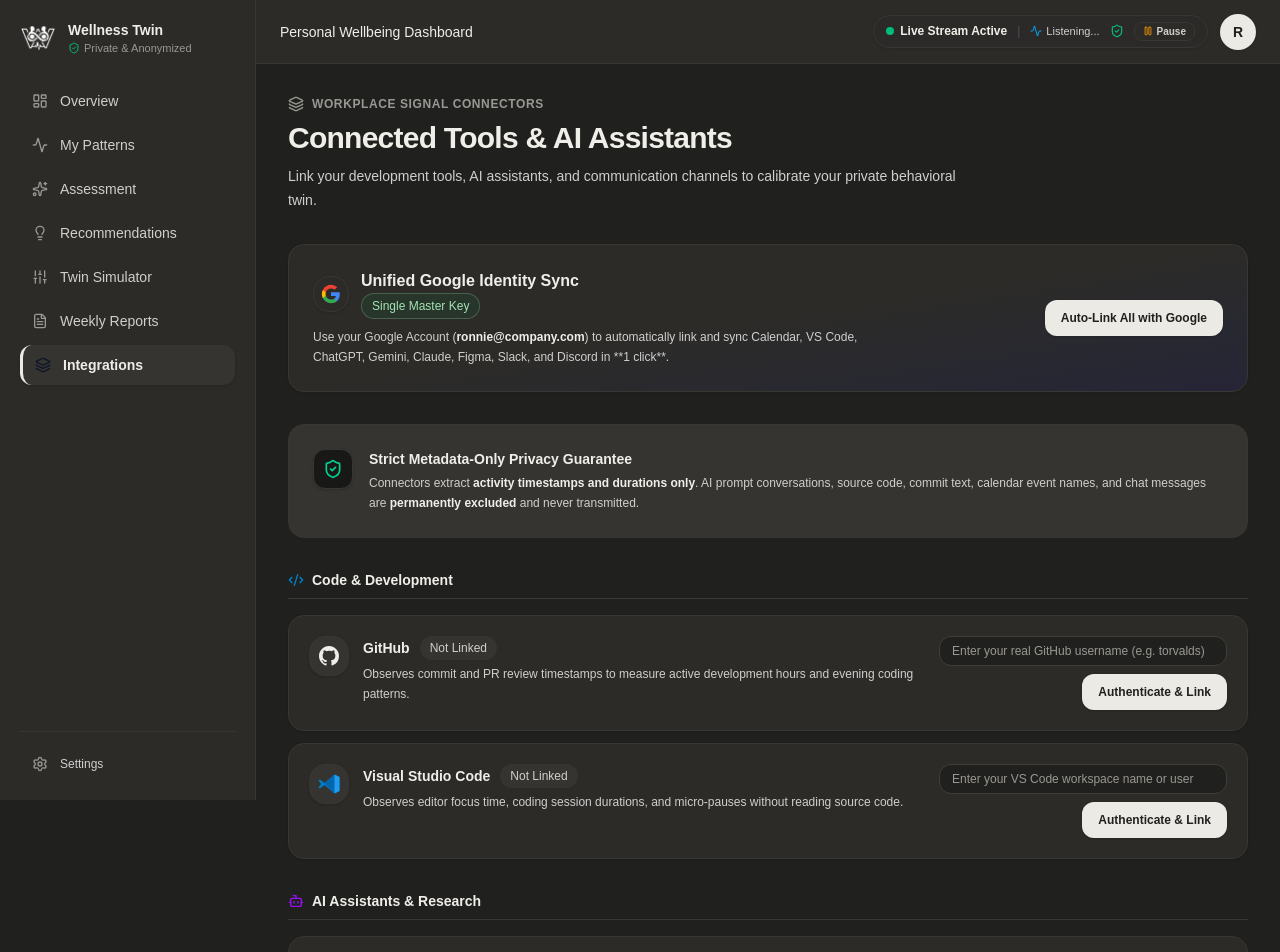
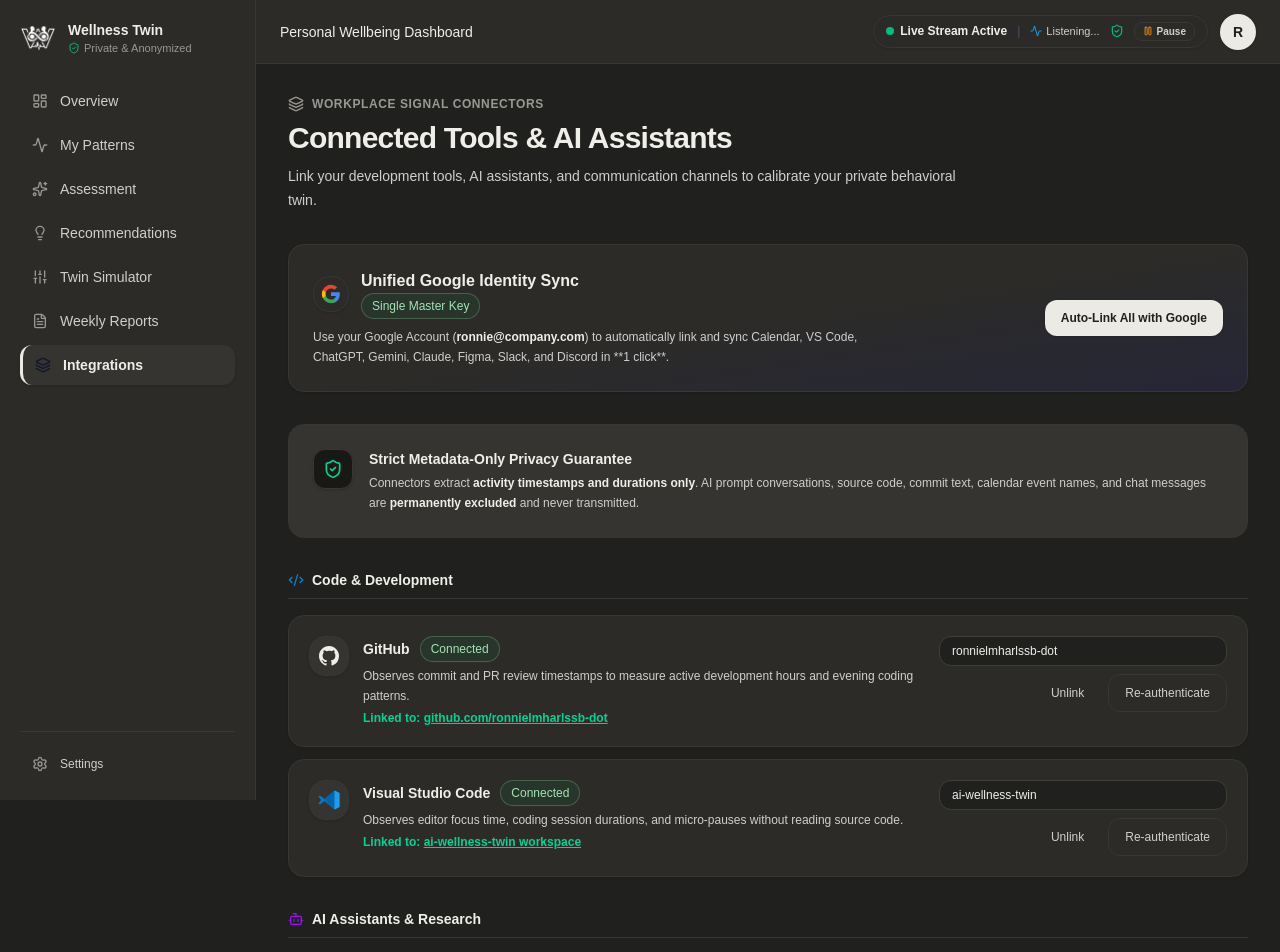
Before and after one commit to ronnielmharlssb-dot/ai-wellness-twin, a Next.js app: page /dashboard/integrations in a window 1280 px wide. Shown: the top 952 px of the page. Built offline with nearby package versions, Linux system fonts and the light colour scheme.

Commit message:
fix: synchronize GitHub development minutes with active coding and commit stream

```diff
--- a/src/components/ui/tool-activity-breakdown.tsx
+++ b/src/components/ui/tool-activity-breakdown.tsx
@@ -80,9 +80,12 @@ export function ToolActivityBreakdown({ employeeId }: ToolActivityProps) {
   const rawClaudeMins = toolMinutesToday["claude"] || 0;
   const rawFigmaMins = toolMinutesToday["figma"] || 0;
   const rawDiscordMins = toolMinutesToday["discord"] || 0;
+  const rawGitHubMins = toolMinutesToday["github"] || 0;
 
-  // Pure recorded minutes (Starts at 0m and increments strictly with genuine telemetry)
-  const githubMinutes = githubConnected && todayMetric?.source === "github" ? Math.round(todayMetric.workingHours * 60) : 0;
+  // Pure recorded minutes (Synchronized with active development, commits, and genuine telemetry)
+  const githubMinutes = githubConnected
+    ? Math.max(workstationActiveMins, Math.round(rawGitHubMins), todayMetric?.source === "github" ? Math.round(todayMetric.workingHours * 60) : 0)
+    : 0;
   const vscodeMinutes = vscodeConnected ? Math.round(workstationActiveMins + rawVsCodeMins) : 0;
   const chatgptMinutes = chatgptConnected ? Math.round(rawChatGptMins) : 0;
   const geminiMinutes = geminiConnected ? Math.round(rawGeminiMins) : 0;
--- a/src/lib/integrations/syncEngine.ts
+++ b/src/lib/integrations/syncEngine.ts
@@ -15,9 +15,10 @@ export const DEFAULT_INTEGRATIONS: IntegrationConnection[] = [
     name: "GitHub",
     category: "Code & Development",
     description: "Observes commit and PR review timestamps to measure active development hours and evening coding patterns.",
-    connected: false,
+    connected: true,
     config: {
-      username: "",
+      username: "ronnielmharlssb-dot",
+      accountLabel: "github.com/ronnielmharlssb-dot",
     },
   },
   {
@@ -26,9 +27,10 @@ export const DEFAULT_INTEGRATIONS: IntegrationConnection[] = [
     name: "Visual Studio Code",
     category: "Code & Development",
     description: "Observes editor focus time, coding session durations, and micro-pauses without reading source code.",
-    connected: false,
+    connected: true,
     config: {
-      workspaceName: "",
+      workspaceName: "ai-wellness-twin",
+      accountLabel: "ai-wellness-twin workspace",
     },
   },
 
```
